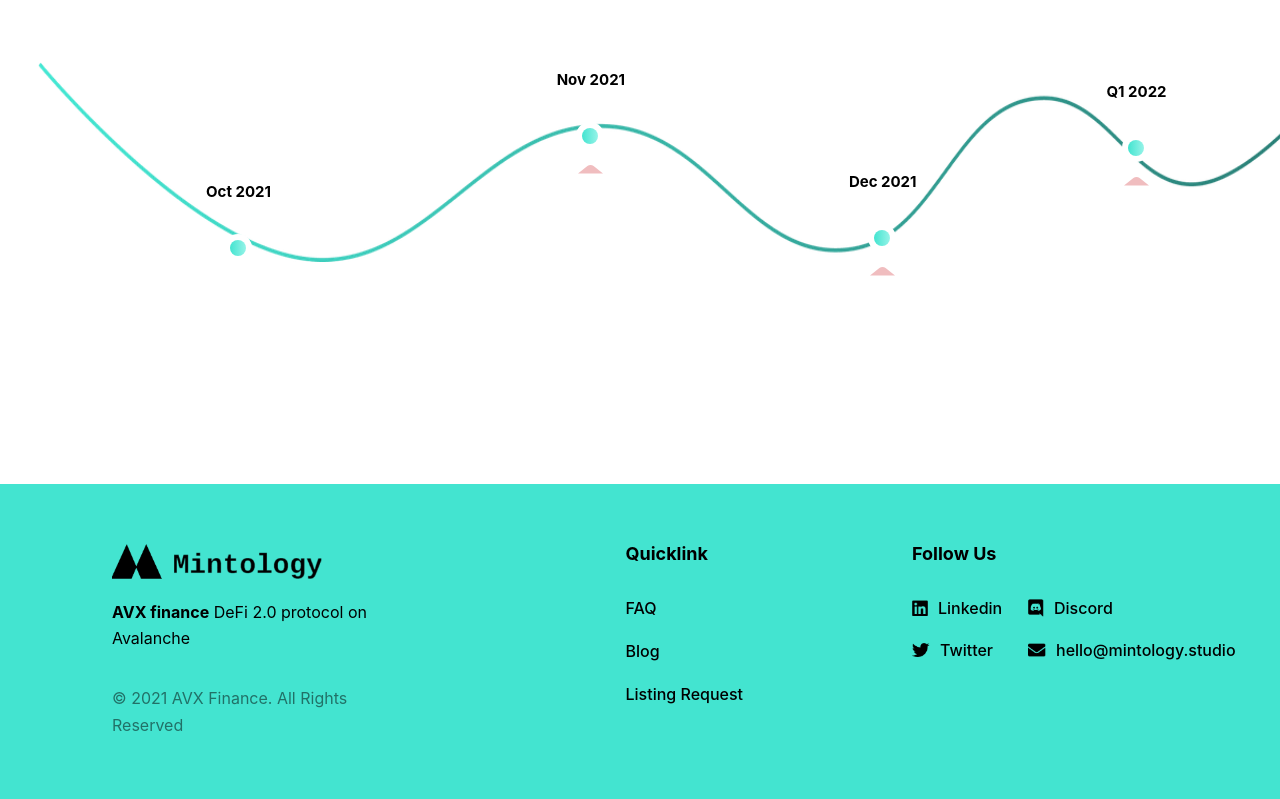
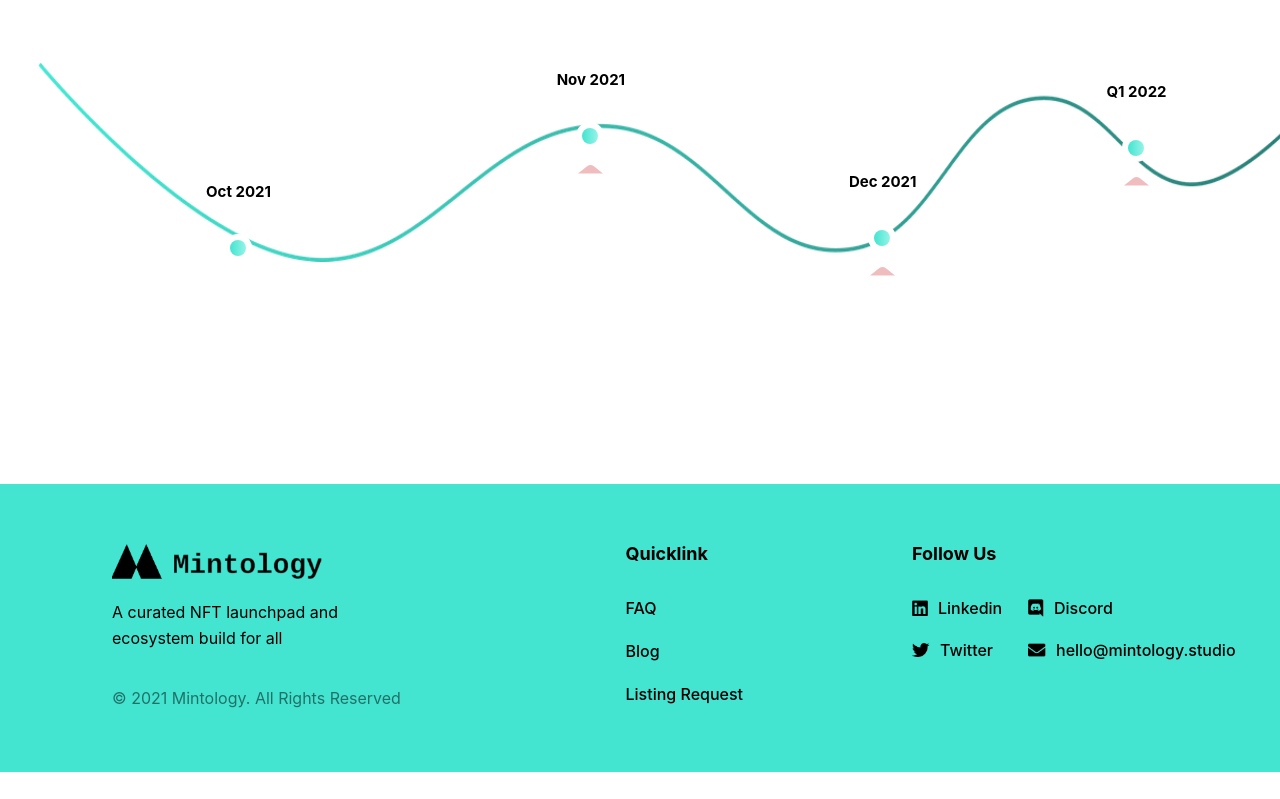
Before and after one commit to shaiktaabish/Mintology, a plain HTML site: page index.html in a window 1280 px wide. Shown: the part 3631-4430 px from the top of the page. After the commit the page ends 4403 px from the top, so only its background shows below. Drawn offline with nearby package versions, Linux system fonts and the light colour scheme; a script that the page names is missing.

Commit message:
Update index.html

```diff
--- a/index.html
+++ b/index.html
@@ -214,8 +214,8 @@
     <div class="container-2 footer">
       <div class="footer-1">
         <a href="https://www.mintology.studio/" class="logo w-inline-block"><img src="images/Group-183.png" loading="lazy" alt=""></a>
-        <div class="_16px-2 _26px"><strong>AVX finance</strong> DeFi 2.0 protocol on Avalanche</div>
-        <div class="_16px-2 _50-opa">© 2021 AVX Finance. All Rights Reserved</div>
+        <div class="_16px-2 _26px">A curated NFT launchpad and ecosystem build for all</div>
+        <div class="_16px-2 _50-opa">© 2021 Mintology. All Rights Reserved</div>
       </div>
       <div class="footer-1">
         <div class="_18px-2">Quicklink</div>
```
